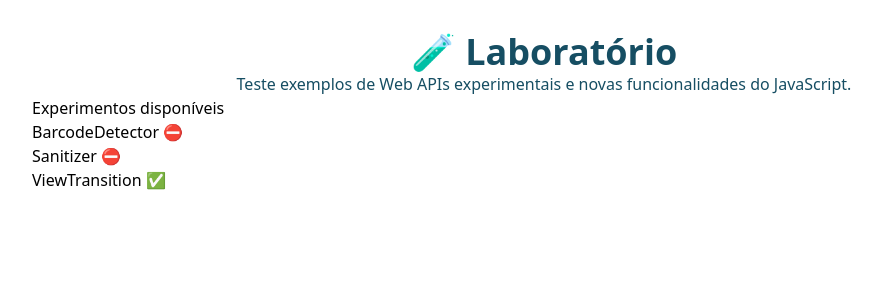
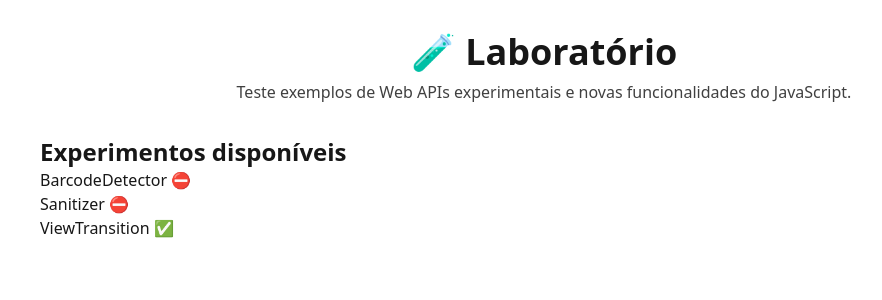
Before and after one commit to guilherssousa/experimental-web-apis, a Svelte app: page / in a window 1280 px wide. Shown: the top 300 px of the page, without its empty margins (96-978 px from the left). Built offline with nearby package versions, Linux system fonts and the light colour scheme.

Commit message:
refactor home into a screen directory

```diff
--- a/src/App.svelte
+++ b/src/App.svelte
@@ -1,42 +1,5 @@
 <script>
-  import { checkAvailable } from "./utils";
-
-  const availableApis = checkAvailable([
-    "BarcodeDetector",
-    "Sanitizer",
-    "ViewTransition",
-  ]);
+  import Home from "./screens/Home.svelte";
 </script>
 
-<main class="bg-white min-h-screen">
-  <div class="mx-auto max-w-screen-lg">
-    <div class="mt-8">
-      <h1 class="text-4xl font-bold text-center text-cyan-900">
-        🧪 Laboratório
-      </h1>
-      <p class="text-center text-cyan-900">
-        Teste exemplos de Web APIs experimentais e novas funcionalidades do
-        JavaScript.
-      </p>
-    </div>
-    <div>
-      <h2>Experimentos disponíveis</h2>
-
-      <ul>
-        {#each Object.entries(availableApis) as [api, available], index (api)}
-          <li>
-            {#if available}
-              <a href="https://pudim.com/">
-                {api} ✅
-              </a>
-            {:else}
-              <span>
-                {api} ⛔
-              </span>
-            {/if}
-          </li>
-        {/each}
-      </ul>
-    </div>
-  </div>
-</main>
+<Home />
--- /dev/null
+++ b/src/screens/Home.svelte
@@ -0,0 +1,41 @@
+<script>
+  import { checkAvailable } from "../utils";
+
+  const availableApis = checkAvailable([
+    "BarcodeDetector",
+    "Sanitizer",
+    "ViewTransition",
+  ]);
+</script>
+
+<main class="bg-white min-h-screen text-neutral-900">
+  <div class="mx-auto max-w-screen-lg px-2">
+    <div class="mt-8">
+      <h1 class="text-4xl font-bold text-center">🧪 Laboratório</h1>
+      <p class="text-center mt-2 text-neutral-700">
+        Teste exemplos de Web APIs experimentais e novas funcionalidades do
+        JavaScript.
+      </p>
+    </div>
+
+    <div class="mt-8">
+      <h2 class="font-bold text-2xl">Experimentos disponíveis</h2>
+
+      <ul>
+        {#each Object.entries(availableApis) as [api, available], index (api)}
+          <li>
+            {#if available}
+              <a href="https://pudim.com/">
+                {api} ✅
+              </a>
+            {:else}
+              <span>
+                {api} ⛔
+              </span>
+            {/if}
+          </li>
+        {/each}
+      </ul>
+    </div>
+  </div>
+</main>
--- a/svelte.config.js
+++ b/svelte.config.js
@@ -1,7 +1,7 @@
-import { vitePreprocess } from '@sveltejs/vite-plugin-svelte'
+import { vitePreprocess } from "@sveltejs/vite-plugin-svelte";
 
 export default {
   // Consult https://svelte.dev/docs#compile-time-svelte-preprocess
   // for more information about preprocessors
   preprocess: vitePreprocess(),
-}
+};
```
